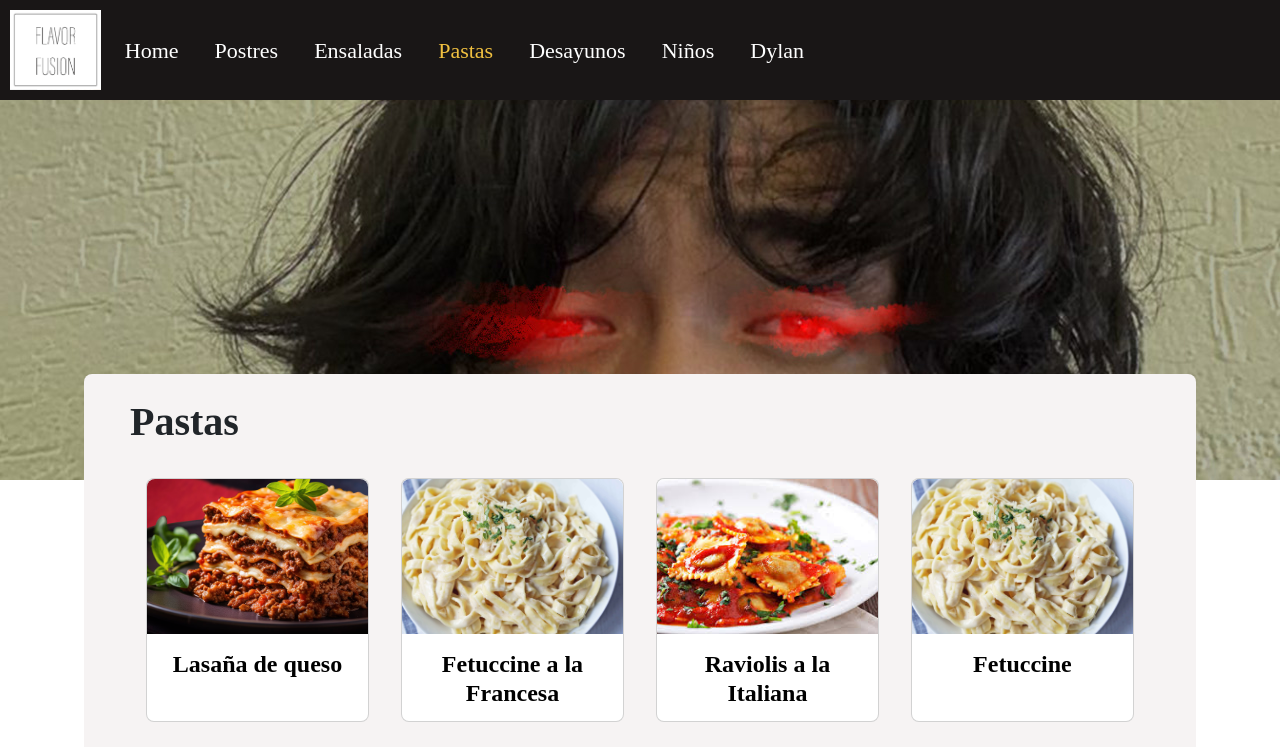
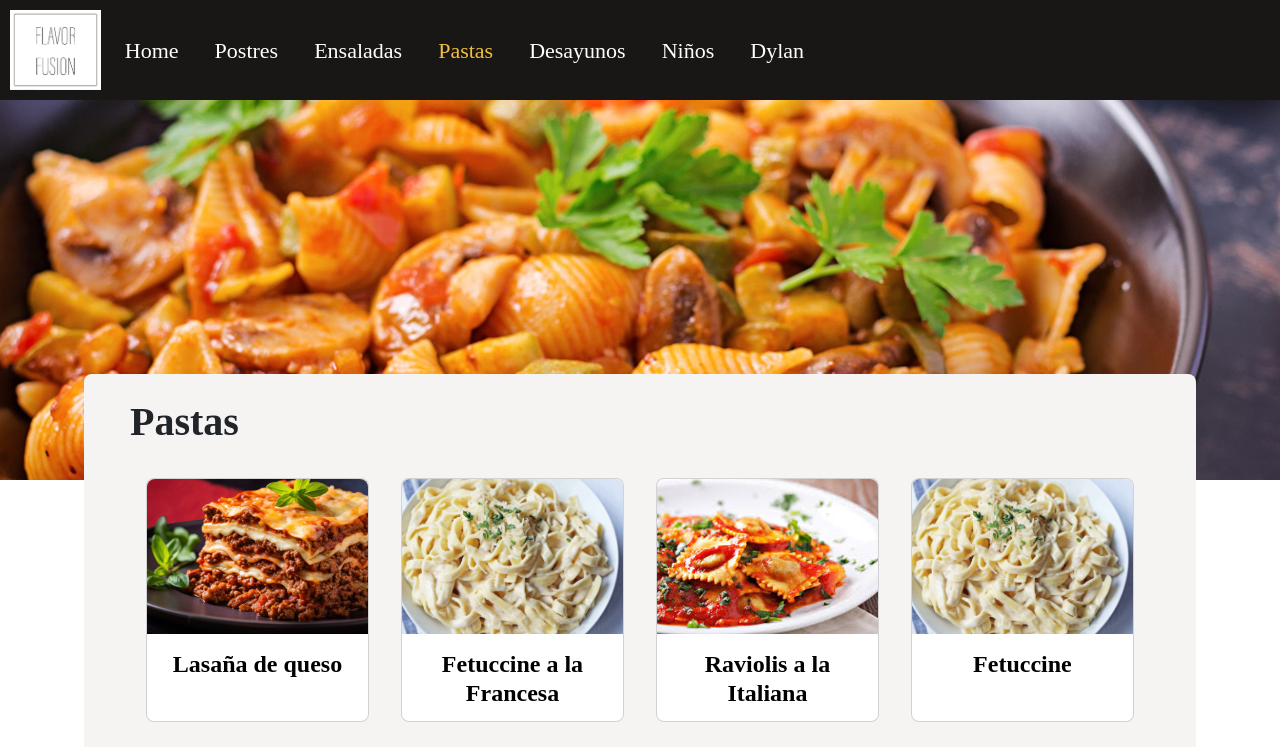
Before and after one commit to DravZ/recetario, a React (Vite) app: page /pastas in a window 1280 px wide. Shown: the top 747 px of the page. Built offline with nearby package versions, Linux system fonts and the light colour scheme; a web font is replaced by a local one.

Commit message:
casifinal1

```diff
--- a/src/components/Pages/pastas/PastasComponent.tsx
+++ b/src/components/Pages/pastas/PastasComponent.tsx
@@ -4,7 +4,7 @@ import './PastasComponent.css'
 function PastasComponent(){
     return(
         <div className="container-grid">
-            <img src="../../../../public/img/Categorias/easterEgg/easter_banner.jpg" alt="Un Jotito" />
+            <img src="../../../../public/img/Categorias/pastas/pastas-banner.jpg" alt="Un Jotito" />
             <div className="overlay">
                 <div className='row mb-4 d-flex justify-content-center m-0 p-0'>
                     <div className='col-11'>
```
